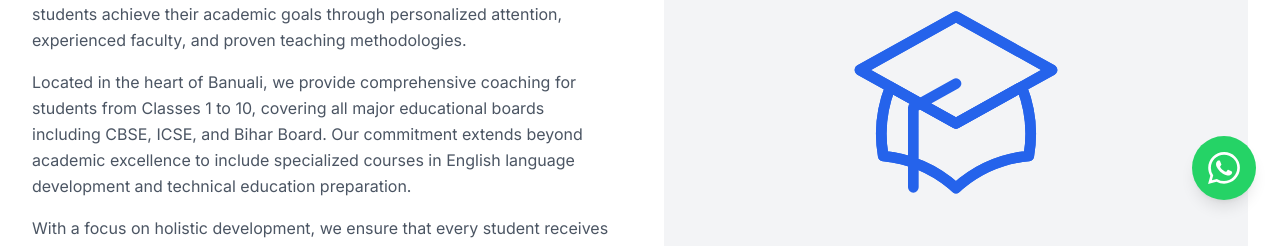
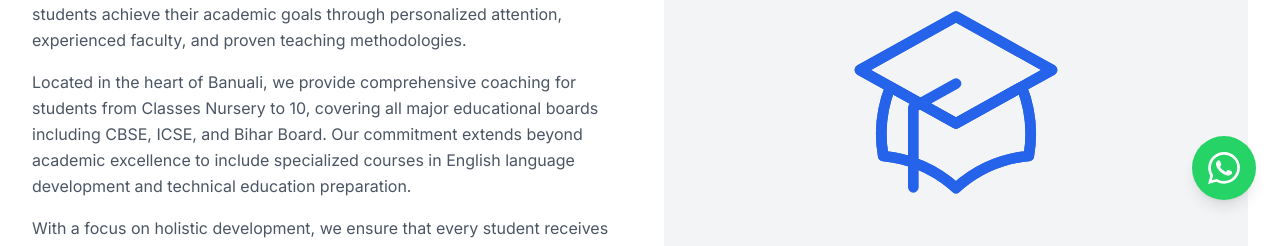
Before and after one commit to replicaboy/Siksha_and_diskha, a Next.js app: page /about in a window 1280 px wide. Shown: the part 576-822 px from the top of the page. Built offline with nearby package versions, Linux system fonts and the light colour scheme.

Commit message:
Update page.tsx

```diff
--- a/src/app/about/page.tsx
+++ b/src/app/about/page.tsx
@@ -30,7 +30,7 @@ export default function AboutPage() {
                   Siksha And Diksha Classes has been a beacon of quality education in Banuali, Darbhanga. We are committed to nurturing young minds and helping students achieve their academic goals through personalized attention, experienced faculty, and proven teaching methodologies.
                 </p>
                 <p>
-                  Located in the heart of Banuali, we provide comprehensive coaching for students from Classes 1 to 10, covering all major educational boards including CBSE, ICSE, and Bihar Board. Our commitment extends beyond academic excellence to include specialized courses in English language development and technical education preparation.
+                  Located in the heart of Banuali, we provide comprehensive coaching for students from Classes Nursery to 10, covering all major educational boards including CBSE, ICSE, and Bihar Board. Our commitment extends beyond academic excellence to include specialized courses in English language development and technical education preparation.
                 </p>
                 <p>
                   With a focus on holistic development, we ensure that every student receives the guidance and support they need to excel not just in examinations, but in their overall educational journey. Our small batch sizes and individualized approach set us apart from conventional coaching centers.
```
